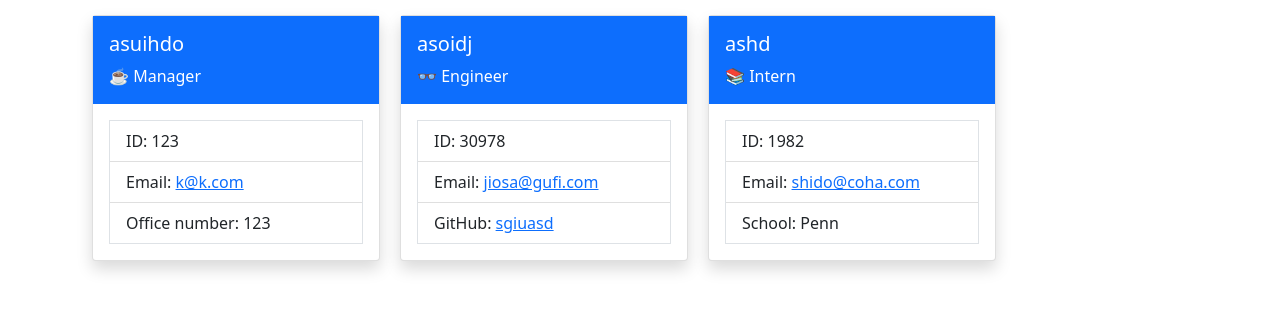
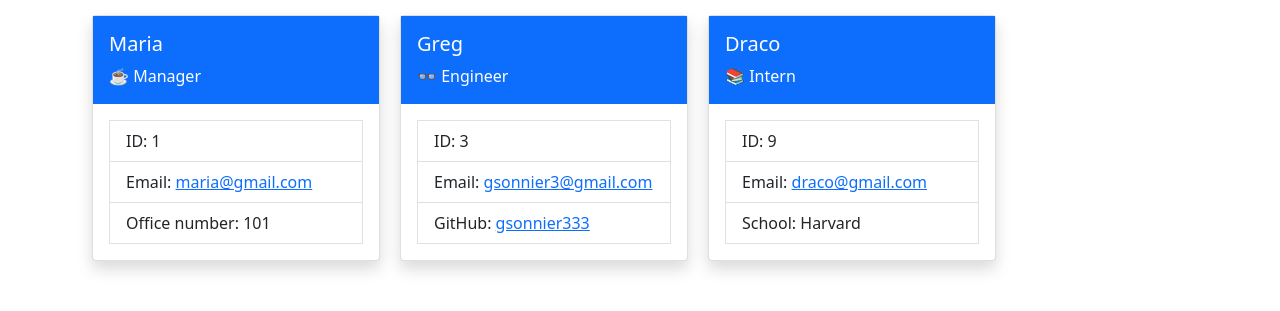
Before and after one commit to gsonnier333/team-profile-generator, a website: page dist/index.html in a window 1280 px wide. Shown: the part 147-458 px from the top of the page. Drawn offline with nearby package versions, Linux system fonts and the light colour scheme.

```diff
--- a/dist/index.html
+++ b/dist/index.html
@@ -26,15 +26,15 @@
                 style="width: 18rem; margin: 10px"
             >
                 <div class="card-body bg-primary text-white">
-                    <h5 class="card-title">asuihdo</h5>
+                    <h5 class="card-title">Maria</h5>
                     <p class="card-text">☕ Manager</p>
                 </div>
                 <div class="card-body">
                     <ul class="list-group list-group-flush border">
-                        <li class="list-group-item">ID: 123</li>
-                        <li class="list-group-item">Email: <a href="mailto:k@k.com">k@k.com</a></li>
+                        <li class="list-group-item">ID: 1</li>
+                        <li class="list-group-item">Email: <a href="mailto:maria@gmail.com">maria@gmail.com</a></li>
                         <li class="list-group-item">
-                            Office number: 123
+                            Office number: 101
                         </li>
                     </ul>
                 </div>
@@ -46,15 +46,15 @@
                 style="width: 18rem; margin: 10px"
             >
                 <div class="card-body bg-primary text-white">
-                    <h5 class="card-title">asoidj</h5>
+                    <h5 class="card-title">Greg</h5>
                     <p class="card-text">👓 Engineer</p>
                 </div>
                 <div class="card-body">
                     <ul class="list-group list-group-flush border">
-                        <li class="list-group-item">ID: 30978</li>
-                        <li class="list-group-item">Email: <a href="mailto:jiosa@gufi.com">jiosa@gufi.com</a></li>
+                        <li class="list-group-item">ID: 3</li>
+                        <li class="list-group-item">Email: <a href="mailto:gsonnier3@gmail.com">gsonnier3@gmail.com</a></li>
                         <li class="list-group-item">
-                            GitHub: <a href="https://github.com/sgiuasd">sgiuasd</a>
+                            GitHub: <a href="https://github.com/gsonnier333">gsonnier333</a>
                         </li>
                     </ul>
                 </div>
@@ -65,15 +65,15 @@
                 style="width: 18rem; margin: 10px"
             >
                 <div class="card-body bg-primary text-white">
-                    <h5 class="card-title">ashd</h5>
+                    <h5 class="card-title">Draco</h5>
                     <p class="card-text">📚 Intern</p>
                 </div>
                 <div class="card-body">
                     <ul class="list-group list-group-flush border">
-                        <li class="list-group-item">ID: 1982</li>
-                        <li class="list-group-item">Email: <a href="mailto:shido@coha.com">shido@coha.com</a></li>
+                        <li class="list-group-item">ID: 9</li>
+                        <li class="list-group-item">Email: <a href="mailto:draco@gmail.com">draco@gmail.com</a></li>
                         <li class="list-group-item">
-                            School: Penn
+                            School: Harvard
                         </li>
                     </ul>
                 </div>
```
Also changed, not shown: README.md.
